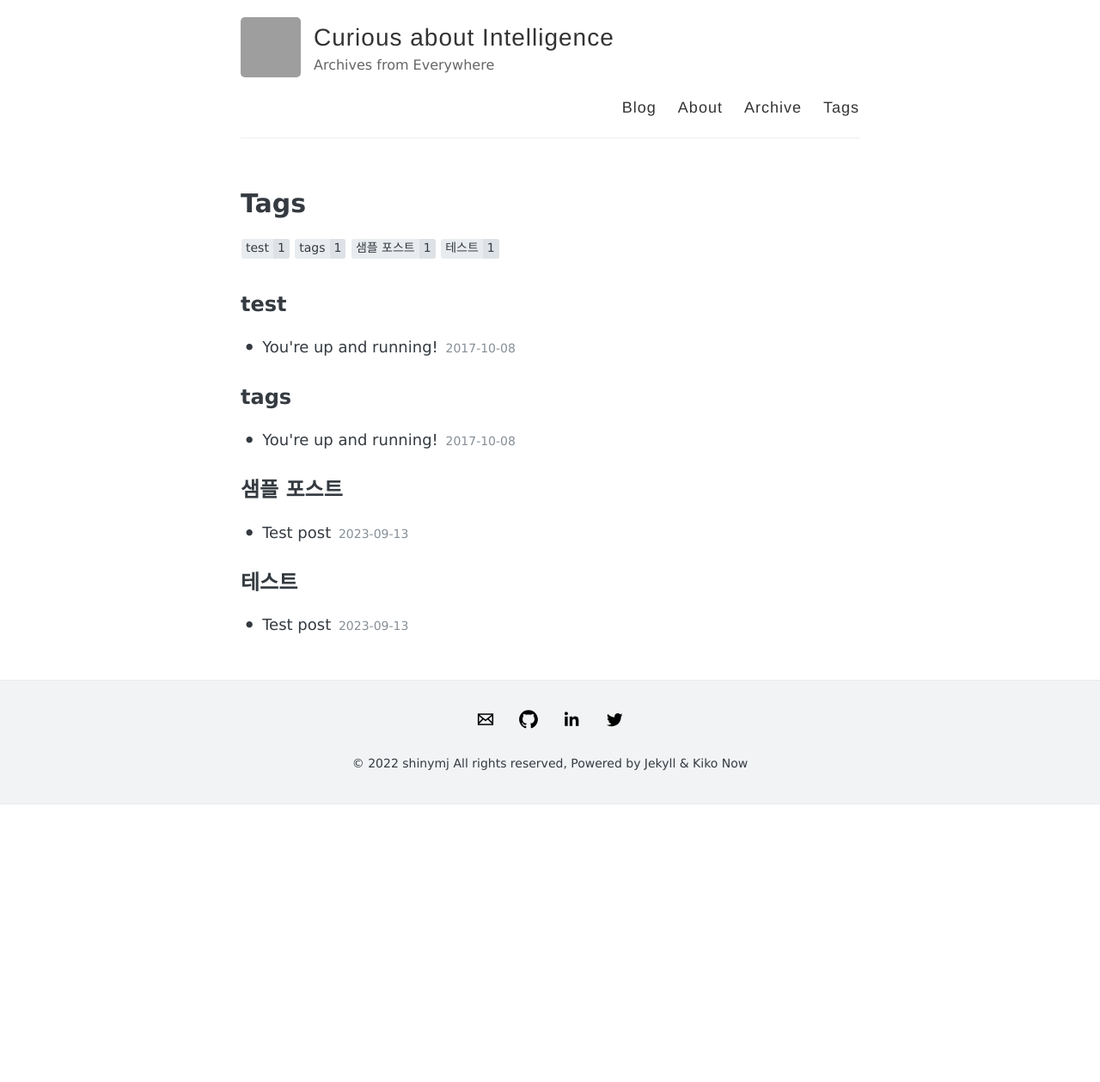
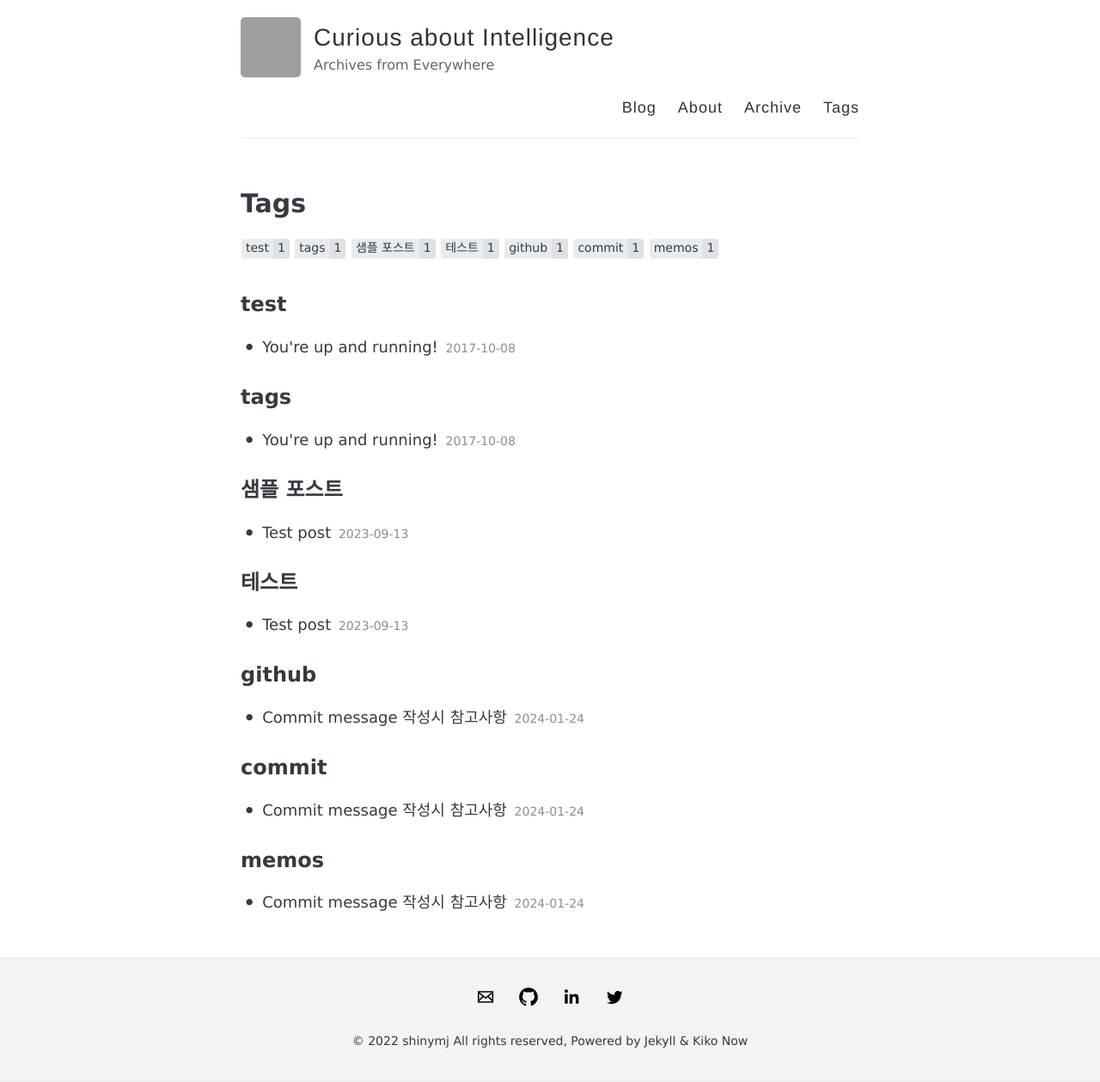
Before and after one commit to shinymj/shinymj.github.io, a Jekyll site: the page built from tags/index.html, in a window 1280 px wide. Shown: the whole page at 86% size. Built offline with Jekyll 4.4.1, drawn with Linux system fonts in a browser that asks for light colours; before the commit the page ends 936 px from its top, so only the background shows below that; grey boxes are pictures that could not be loaded.

Commit message:
Docs: Post. commit message
How to write commit messages

```diff
--- a/_posts/2024-01-15-How-to-Write-Commit-Messages.md
+++ b/_posts/2024-01-15-How-to-Write-Commit-Messages.md
@@ -1,24 +1,47 @@
-# Commit message 작성시 참고사항
+---
+layout: post
+title: "Commit message 작성시 참고사항"
+date:  2024-01-24 18:34:00 +0900
+tags: [github, commit, memos]
+comments: true
+---
 
-# 일반적인 규칙
 
-제목 첫 글자는 대문자, 50자 이내, 마침표 사용 안함
-제목은 명령문으로 작성, 과거형 사용하지 않음
-본문의 각 행은 72자 이내로, 줄바꿈 사용하여 내용 구분
-본문은 어떻게 보다 **무엇을, 왜**에 대하여 설명
+### 일반적인 규칙
 
-# 자주 쓰는 말머리
+- 제목 첫 글자는 대문자, 50자 이내, 마침표 사용 안함
 
-feat: 기능구현, 새로운 기능 추가, 기존의 기능을 요구 사항에 맞추어 수정
-refactor: 기능의 변화가 아닌 코드 리팩터링 ex) 변수 이름 변경
-test: 테스트 추가, 테스트 리팩토링
-docs: 문서 수정 ex)[README.md](http://readme.md/)
-style: 코드포맷, 세미콜론 누락 등 코드 수정이 없는 경우
-fix: 기능에 대한 버그 수정
-!BREAKING CHANGE: API 변경 ex)API의 매개변수, 반환값 변경
-rename: 파일, 패키지명 수정
-remove: 파일 삭제
-comment: 주석 관련
-build : 빌드 관련 수정
-chore: 그 외 자잘한 수정
-release : 버전 릴리즈
+- 제목은 명령문으로 작성, 과거형 사용하지 않음
+
+- 본문의 각 행은 72자 이내로, 줄바꿈 사용하여 내용 구분
+
+- 본문은 어떻게 보다 **무엇을, 왜**에 대하여 설명
+
+
+### 자주 쓰는 말머리
+
+- feat: 기능구현, 새로운 기능 추가, 기존의 기능을 요구 사항에 맞추어 수정
+
+- refactor: 기능의 변화가 아닌 코드 리팩터링 ex. 변수 이름 변경
+
+- test: 테스트 추가, 테스트 리팩토링
+
+- docs: 문서 수정 ex. README.md
+
+- style: 코드포맷, 세미콜론 누락 등 코드 수정이 없는 경우
+
+- fix: 기능에 대한 버그 수정
+
+- !BREAKING CHANGE: API 변경 ex.API의 매개변수, 반환값 변경
+
+- rename: 파일, 패키지명 수정
+
+- remove: 파일 삭제
+
+- comment: 주석 관련
+
+- build : 빌드 관련 수정
+
+- chore: 그 외 자잘한 수정
+
+- release : 버전 릴리즈
```
